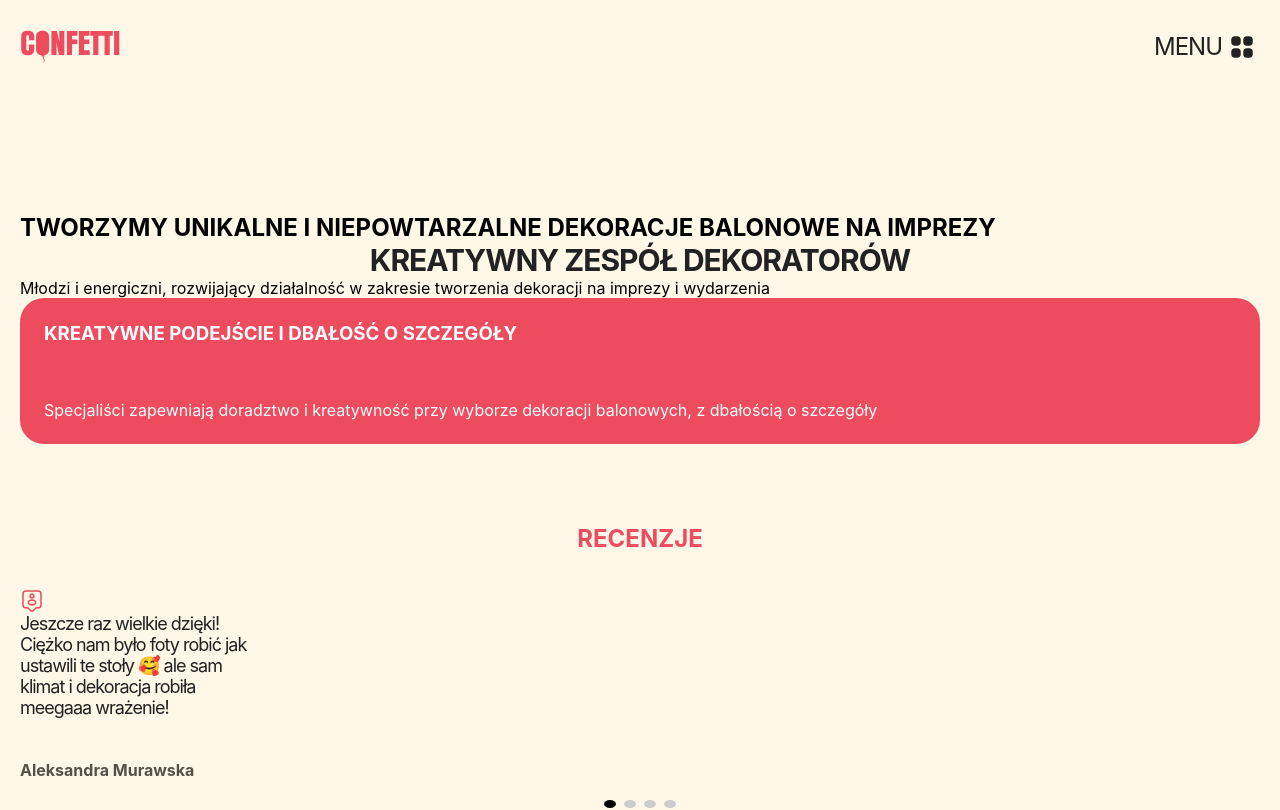
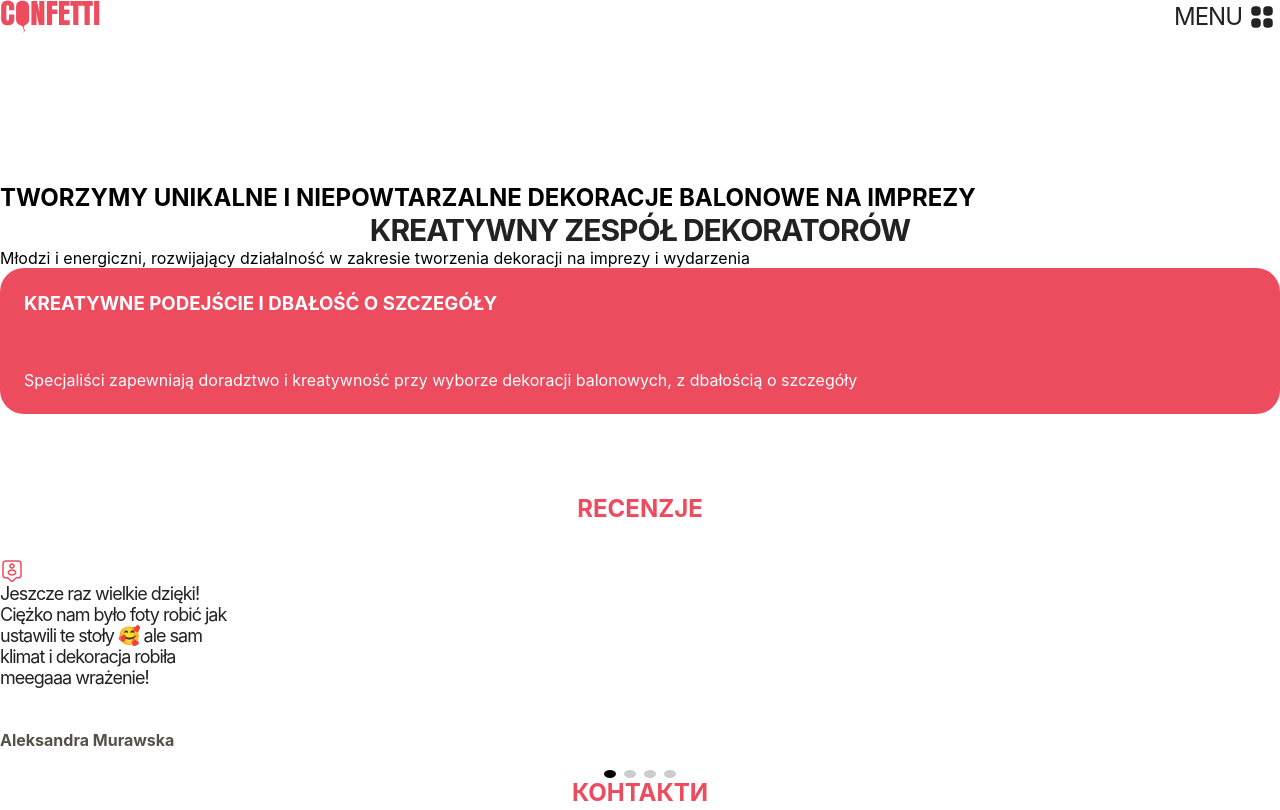
Before and after one commit to VasylTehlivets/Confetti, a React (Create React App) app: page / in a window 1280 px wide. Shown: the top 810 px of the page. Built offline with nearby package versions, Linux system fonts and the light colour scheme.

Commit message:
Update App.css

```diff
--- a/src/App.css
+++ b/src/App.css
@@ -46,7 +46,7 @@ img {
   height: auto;
 }
 
-.App {
+.app {
   /* padding: 30px 20px; */
   padding-top: 30px;
   padding-bottom: 30px;
```
